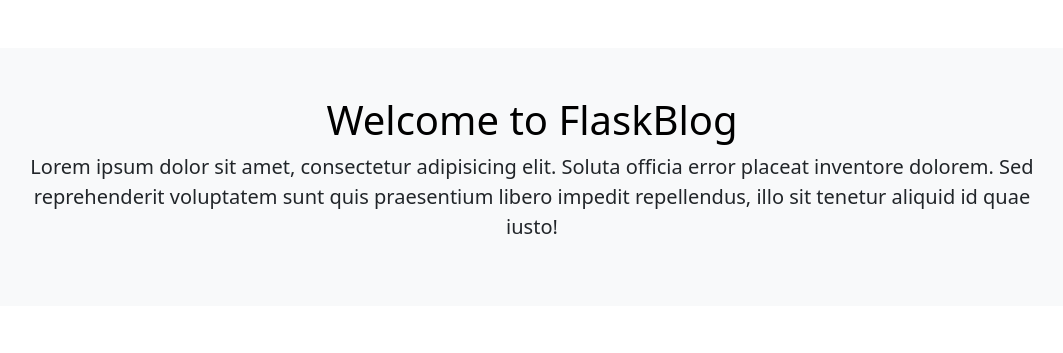
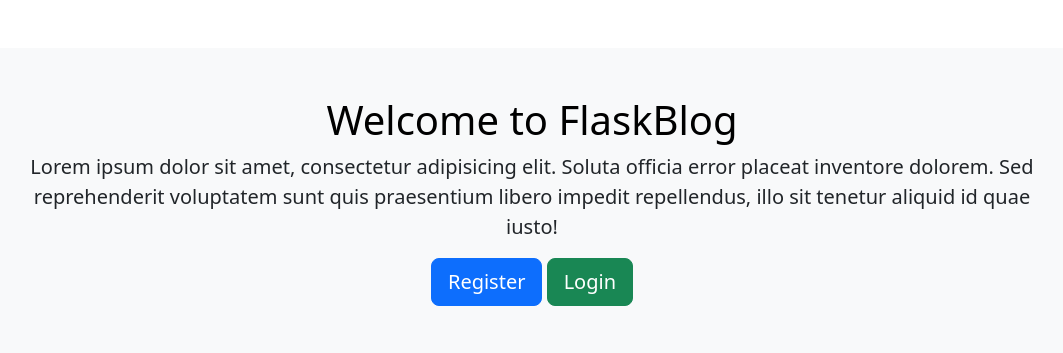
Before and after one commit to gbgabiola/flask-blog, a Flask app: page / in a window 1280 px wide. Shown: the part 56-409 px from the top of the page, without its empty margins (108-1171 px from the left). Run offline with Flask 3, Linux system fonts and the light colour scheme; some libraries are stand-ins or nearby versions.

Commit message:
Update home template for not login user

```diff
--- a/templates/home.html
+++ b/templates/home.html
@@ -6,5 +6,9 @@
     <p class="lead">
       Lorem ipsum dolor sit amet, consectetur adipisicing elit. Soluta officia error placeat inventore dolorem. Sed reprehenderit voluptatem sunt quis praesentium libero impedit repellendus, illo sit tenetur aliquid id quae iusto!
     </p>
+    {% if session.logged_in == NULL %}
+      <a class="btn btn-lg btn-primary" href="/register">Register</a>
+      <a class="btn btn-lg btn-success" href="/login">Login</a>
+    {% endif %}
   </div>
 {% endblock %}
```
